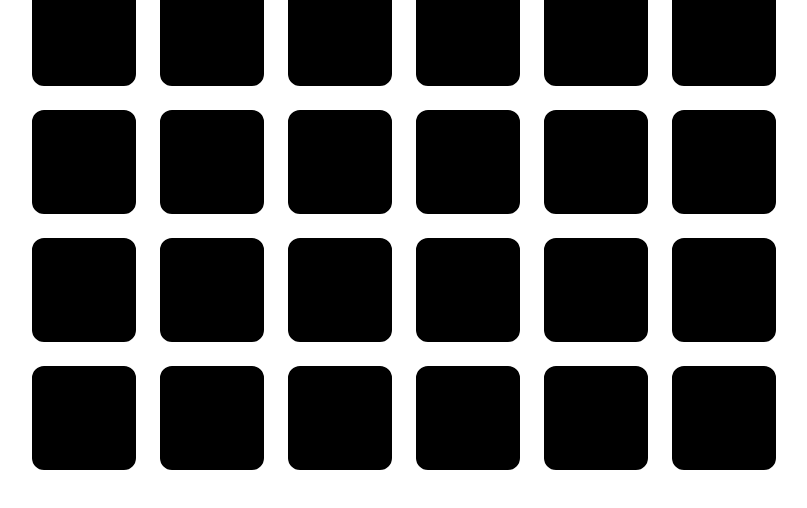
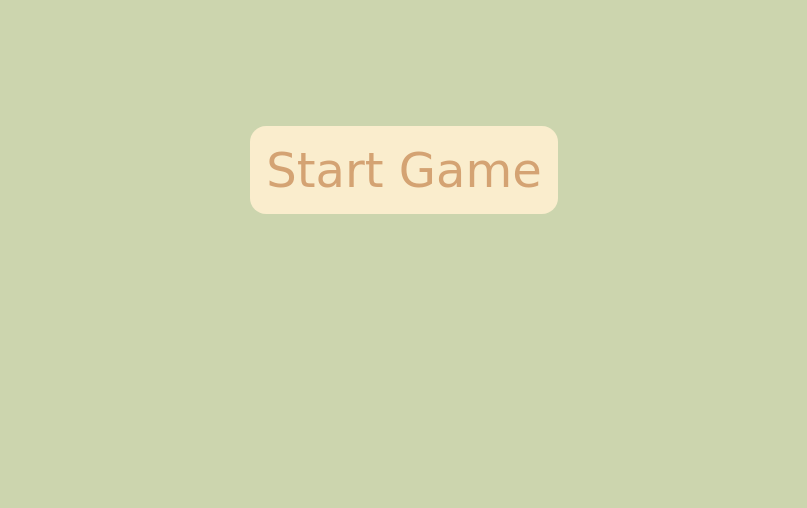
Before and after one commit to vricart/memory-game, a plain HTML site: page memory.html in a window 1280 px wide. Shown: the part 230-738 px from the top of the page, without its empty margins (236-1043 px from the left). Drawn offline with Linux system fonts and the light colour scheme; a web font is replaced by a local one.

Commit message:
Project1-Memory Game-Start Page Added

```diff
--- a/memory.html
+++ b/memory.html
@@ -27,6 +27,10 @@
 
     <section></section>
 
+    <div class="controls-container">
+        <button id="start">Start Game</button>
+    </div>
+
     <script src="script.js"></script>
 </body>
 </html>
--- a/style.css
+++ b/style.css
@@ -41,6 +41,7 @@ section {
     position: relative;
     transform-style: preserve-3d;
     transition: transform 0.7s ease;
+    cursor: pointer;
 }
 
 
@@ -86,3 +87,40 @@ section {
     display: flex;
 
 }
+
+
+.controls-container {
+    position: absolute;
+    display: flex;
+    align-items: center;
+    justify-content: center;
+    width: 100%;
+    height: 100%;
+    background-color: #CCD5AE;
+  }
+
+
+button {
+    border: none;
+    border-radius: 1rem;
+    cursor: pointer;
+    font-family: 'Schoolbell', cursive;
+}
+
+
+#start {
+    font-size: 3rem;
+    padding: 1rem;
+    background-color: #FAEDCD;
+    color: #D4A373;
+}
+
+
+
+
+
+
+
+.hidden {
+    display: none;
+}
```
